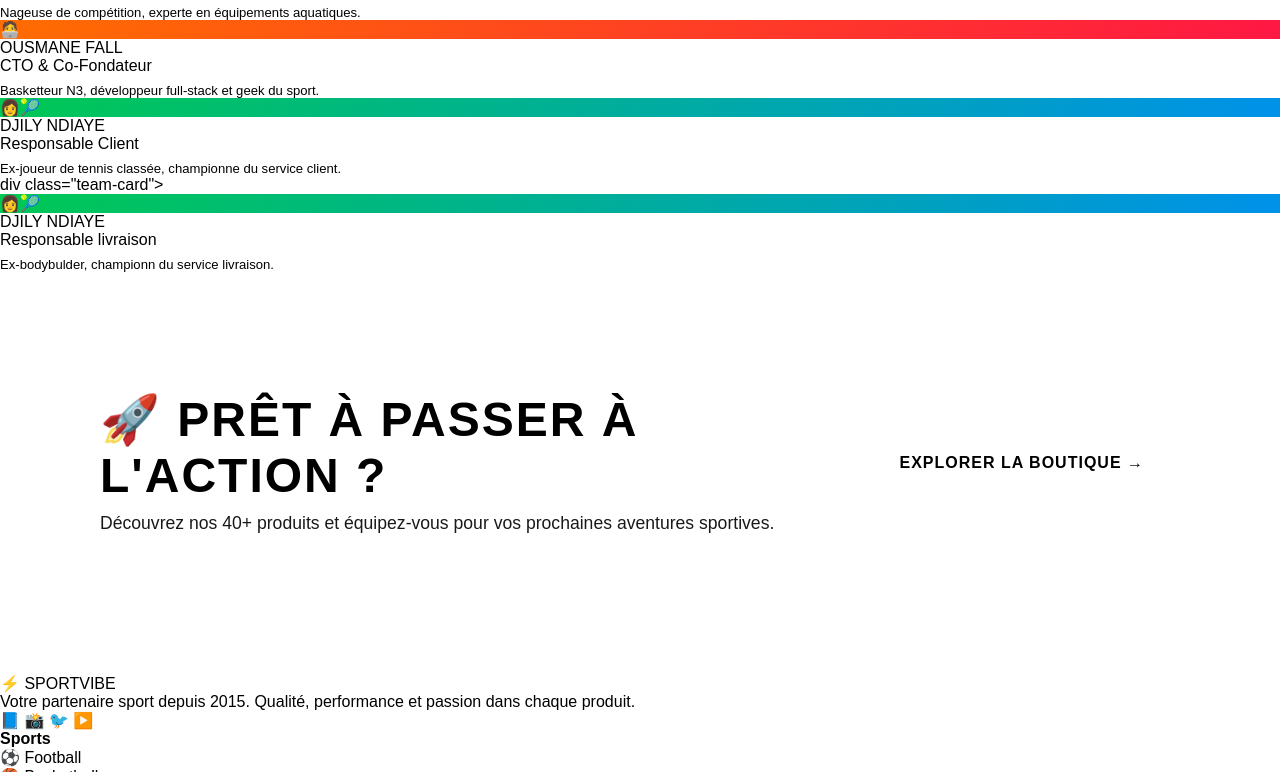
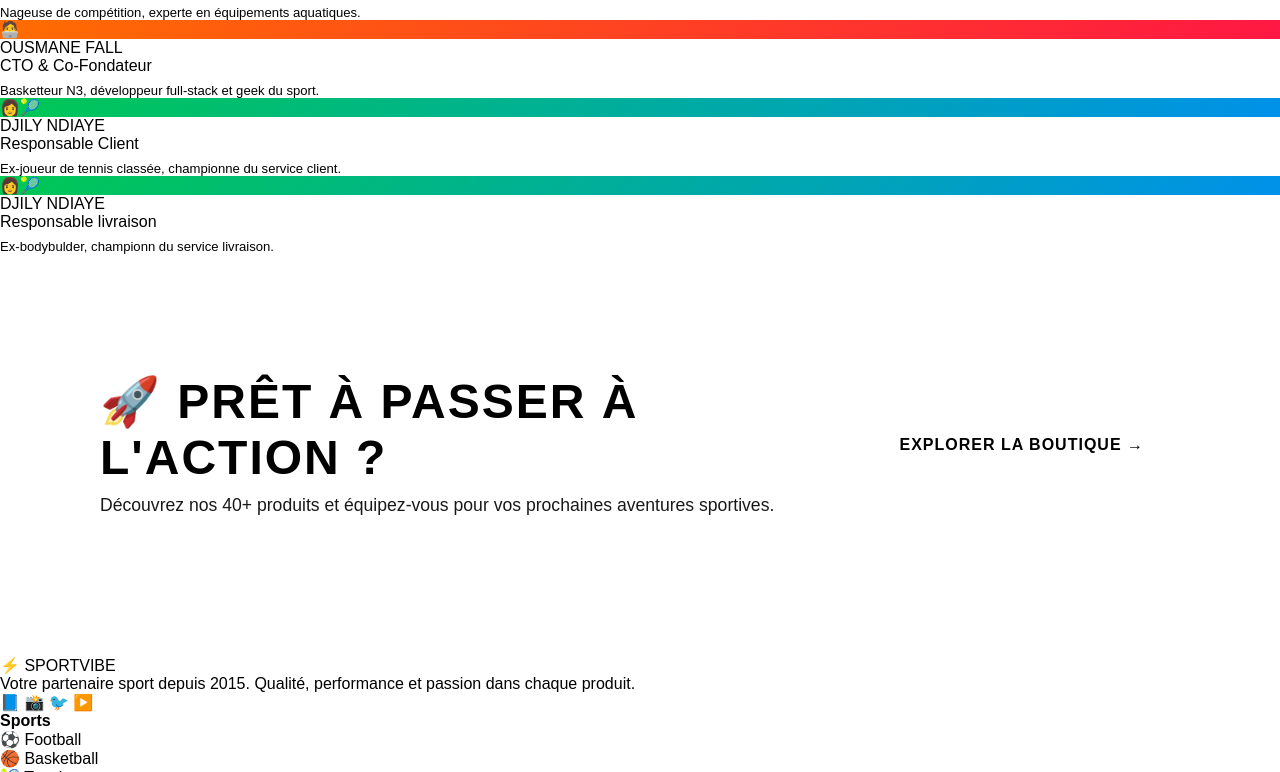
Before and after one commit to dicken-con/projet-collaboratif-groupesportvibes, a plain HTML site: page apropos.html in a window 1280 px wide. Shown: the part 1062-1834 px from the top of the page. Drawn offline with Linux system fonts and the light colour scheme.

Commit message:
Update apropos.html

```diff
--- a/apropos.html
+++ b/apropos.html
@@ -143,7 +143,7 @@
       </div>
     </div>
   </div>
-  div class="team-card">
+  <div class="team-card">
         <div class="team-avatar" style="background:linear-gradient(135deg,#00C853,#0091EA);">👩‍🎾</div>
         <div class="team-name">DJILY NDIAYE</div>
         <div class="team-role">Responsable livraison</div>
```
